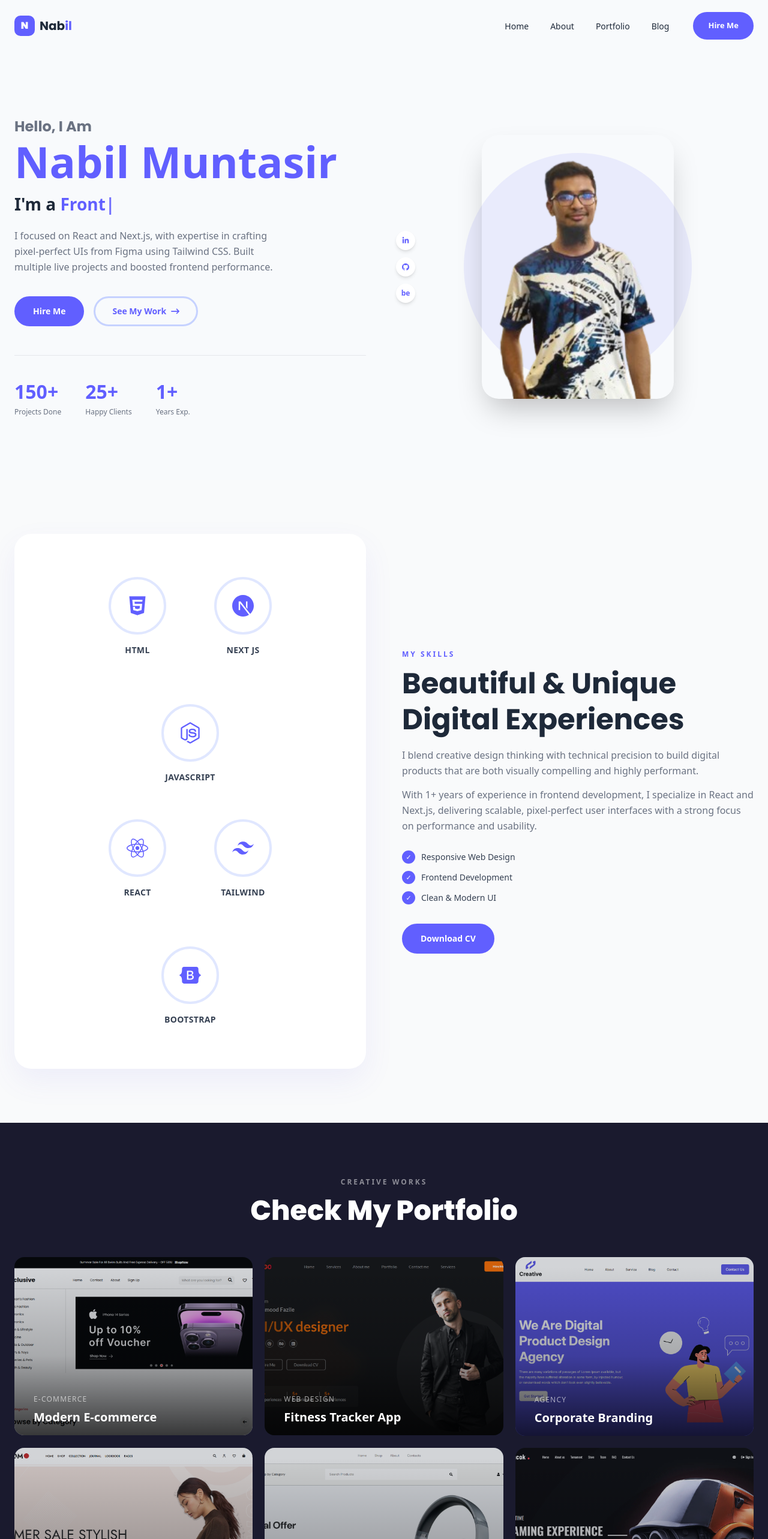
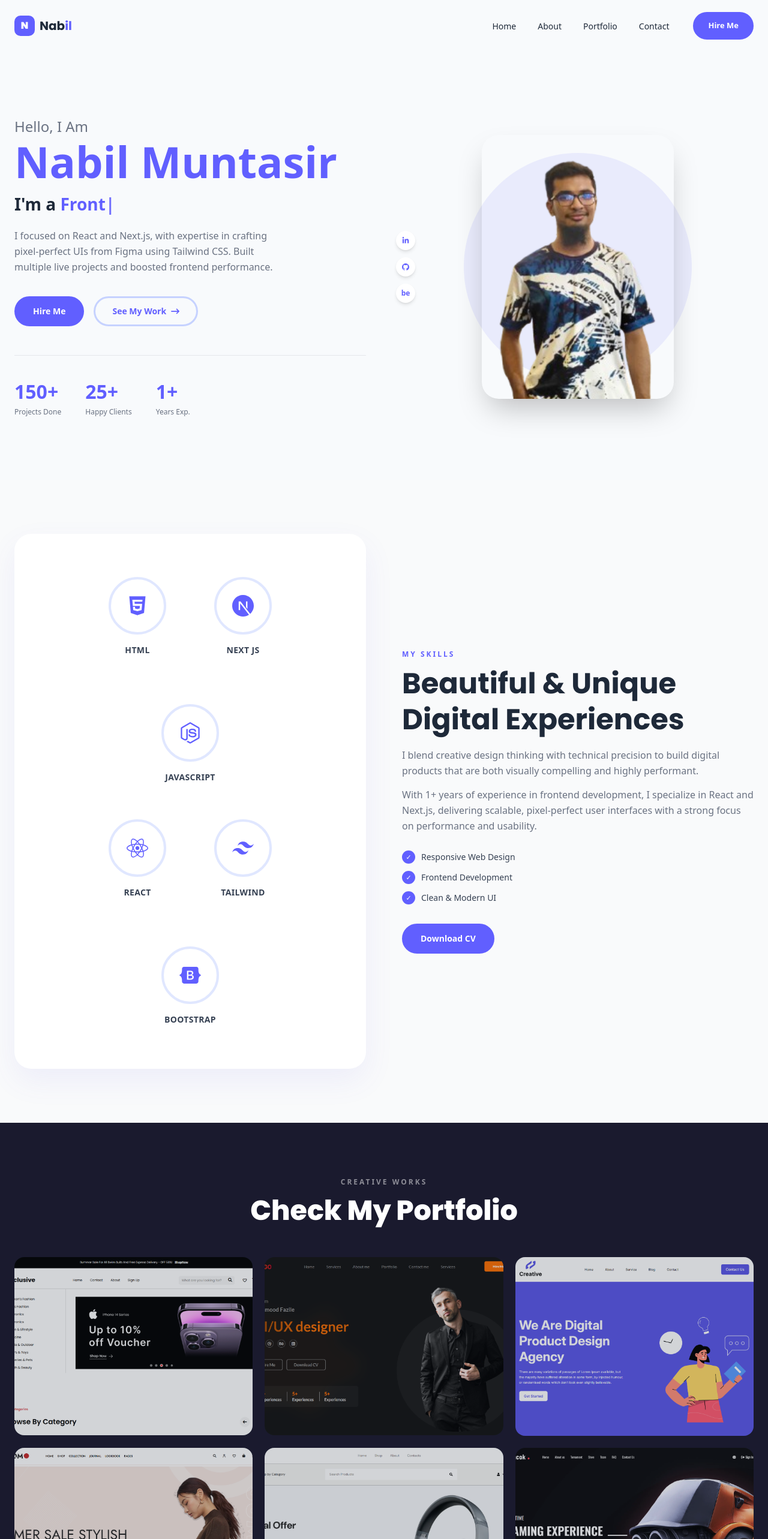
Before and after one commit to menabil/Nabil, a React (Vite) app: page / in a window 1280 px wide. Shown: the top 2566 px of the page at 60% size. Built offline with nearby package versions, Linux system fonts and the light colour scheme.

Commit message:
work at protfolio

```diff
--- a/src/components/layouts/Banner.jsx
+++ b/src/components/layouts/Banner.jsx
@@ -43,7 +43,7 @@ const Banner = () => {
                 <div className="grid grid-cols-1 md:grid-cols-2 gap-[60px] items-center">
                     {/* Left Content */}
                     <div className="z-10">
-                        <p className="text-gray-500 text-2xl font-bold font-pop mb-1.5">Hello, I Am</p>
+                        <p className="text-gray-500 text-2xl font-medium mb-1.5">Hello, I Am</p>
                         <h1 className="font-bold text-primary leading-none mb-4 text-5xl md:text-6xl lg:text-7xl">
                             Nabil Muntasir
                         </h1>
--- a/src/components/layouts/Contact.jsx
+++ b/src/components/layouts/Contact.jsx
@@ -6,7 +6,7 @@ import { FaPhone } from "react-icons/fa6";
 import { HiLocationMarker } from "react-icons/hi";
 
 const Contact = () => {
-    const [formData, setFormData] = useState({
+    const [setFormData] = useState({
         name: '',
         email: '',
         subject: '',
@@ -18,12 +18,6 @@ const Contact = () => {
         // Mapping the input IDs to our state keys
         const key = id.replace('f-', '');
         setFormData(prev => ({ ...prev, [key]: value }));
-    };
-
-    const handleSubmit = (e) => {
-        e.preventDefault();
-        console.log("Form Submitted:", formData);
-        alert("Thanks for reaching out!");
     };
 
     // Email JSSS
@@ -39,14 +33,13 @@ const Contact = () => {
             })
             .then(
                 () => {
-                    console.log('SUCCESS!');
+                    alert('SUCCESS!');
                 },
                 (error) => {
-                    console.log('FAILED...', error.text);
+                    alert('FAILED..', error.text);
                 },
             );
     };
-
 
     return (
         <section id="contact" className="py-[90px] bg-white">
--- a/src/components/layouts/Header.jsx
+++ b/src/components/layouts/Header.jsx
@@ -43,11 +43,11 @@ const Header = () => {
                         {/* Desktop Menu */}
                         <div className="flex items-center gap-x-10">
                             <ul className="hidden md:flex items-end gap-9 list-none mb-0">
-                                {['Home', 'About', 'Portfolio', 'Blog'].map((item) => (
+                                {['Home', 'About', 'Portfolio', 'Contact'].map((item) => (
                                     <li key={item}>
                                         <SmoothLink href={`#${item.toLowerCase()}`}><a
 
-                                            className="nav-link relative no-underline text-gray-800 text-sm font-medium transition-colors hover:text-primary"
+                                            className="nav-link relative no-underline text-gray-800 text-sm font-medium transition-colors hover:text-primary beforeAfter"
                                         >
                                             {item}
                                         </a></SmoothLink>
@@ -77,7 +77,7 @@ const Header = () => {
                         className={`${isOpen ? 'flex' : 'hidden'
                             } absolute left-0 right-0 top-full bg-white shadow-[0_10px_30px_rgba(0,0,0,.1)] px-6 py-5 flex-col gap-4 animate-fadeIn`}
                     >
-                        {['Home', 'About', 'Portfolio', 'Blog'].map((item) => (
+                        {['Home', 'About', 'Portfolio'].map((item) => (
                             <a
                                 key={item}
                                 href={`#${item.toLowerCase()}`}
--- a/src/components/layouts/Portfolio.jsx
+++ b/src/components/layouts/Portfolio.jsx
@@ -8,6 +8,7 @@ import pThr from '/src/assets/pThr.png';
 import pFor from '/src/assets/pFor.png';
 import pFiv from '/src/assets/pFiv.png';
 import pSix from '/src/assets/pSix.png';
+import { FaArrowRight, FaGithub } from 'react-icons/fa';
 
 // 2. Ebar string path er bodole upore import kora variable gulo use korun
 const projects = [
@@ -46,12 +47,32 @@ const Portfolio = () => {
                             {/* Aspect ratio aspect-4/3 ke Tailwind e aspect-[4/3] likhte hoy standard way te */}
                             <Images imgSrc={project.image} className="w-full h-full object-cover transition-transform duration-500 group-hover:scale-110 opacity-80 group-hover:opacity-100"
                             />
-                            <div className="absolute inset-0 bg-linear-to-t from-black/80 via-black/20 to-transparent flex flex-col justify-end p-8 translate-y-4 group-hover:translate-y-0 transition-transform duration-300">
+                            <div className="absolute inset-0 bg-[#090A0C]/40 opacity-0 group-hover:opacity-100 transition-opacity duration-300 flex items-center justify-center gap-4">
+                                <a
+                                    href="https://react-orebi-e-commerce.vercel.app/"
+                                    target="_blank"
+                                    rel="noreferrer"
+                                    className="w-12 h-12 bg-[#ffffff] rounded-full flex items-center justify-center text-[#090A0C] hover:bg-[#090A0c] hover:text-white transition-all duration-300 scale-0 group-hover:scale-100 delay-100"
+                                    title="View Live"
+                                >
+                                    <FaArrowRight className="-rotate-45 text-lg" />
+                                </a>
+                                <a
+                                    href="https://react-orebi-e-commerce.vercel.app/"
+                                    target="_blank"
+                                    rel="noreferrer"
+                                    className="w-12 h-12 bg-[#ffffff] rounded-full flex items-center justify-center text-[#090A0C] hover:bg-[#090A0c] hover:text-white transition-all duration-300 scale-0 group-hover:scale-100 delay-200"
+                                    title="Github Code"
+                                >
+                                    <FaGithub className="text-xl" />
+                                </a>
+                            </div>
+                            {/* <div className="absolute inset-0 bg-linear-to-t from-black via-black/20 to-transparent flex flex-col justify-end p-8 translate-y-4 group-hover:translate-y-0 transition-transform duration-300">
                                 <span className="text-white/60 text-xs uppercase tracking-widest mb-2">
                                     {project.category}
                                 </span>
                                 <h3 className="text-white text-xl font-bold">{project.title}</h3>
-                            </div>
+                            </div> */}
                         </div>
                     ))}
                 </div>
--- a/src/index.css
+++ b/src/index.css
@@ -9,6 +9,10 @@
   --color-secondary: #ffa500;
   --color-dark: #1a1a2e;
   --color-light: #f4f4ff;
+}
+
+.beforeAfter {
+  @apply relative duration-300 after:content-[""] after:absolute after:left-0 after:-bottom-1 after:w-[85%] after:h-0.5 after:bg-primary after:scale-x-0 hover:after:scale-x-100 after:origin-left after:transition-transform after:duration-300;
 }
 
 /* Keyframes Definition */
```
